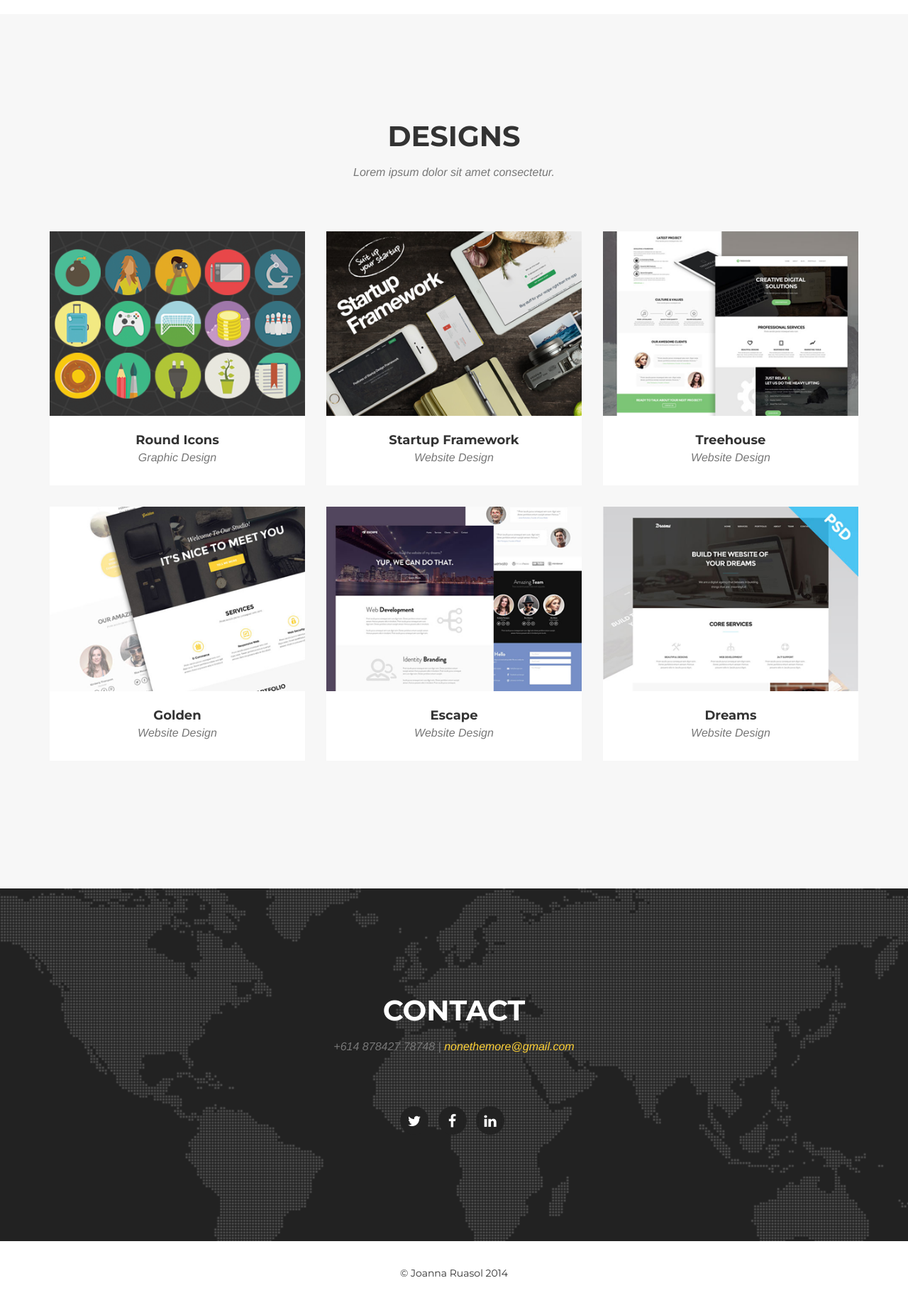
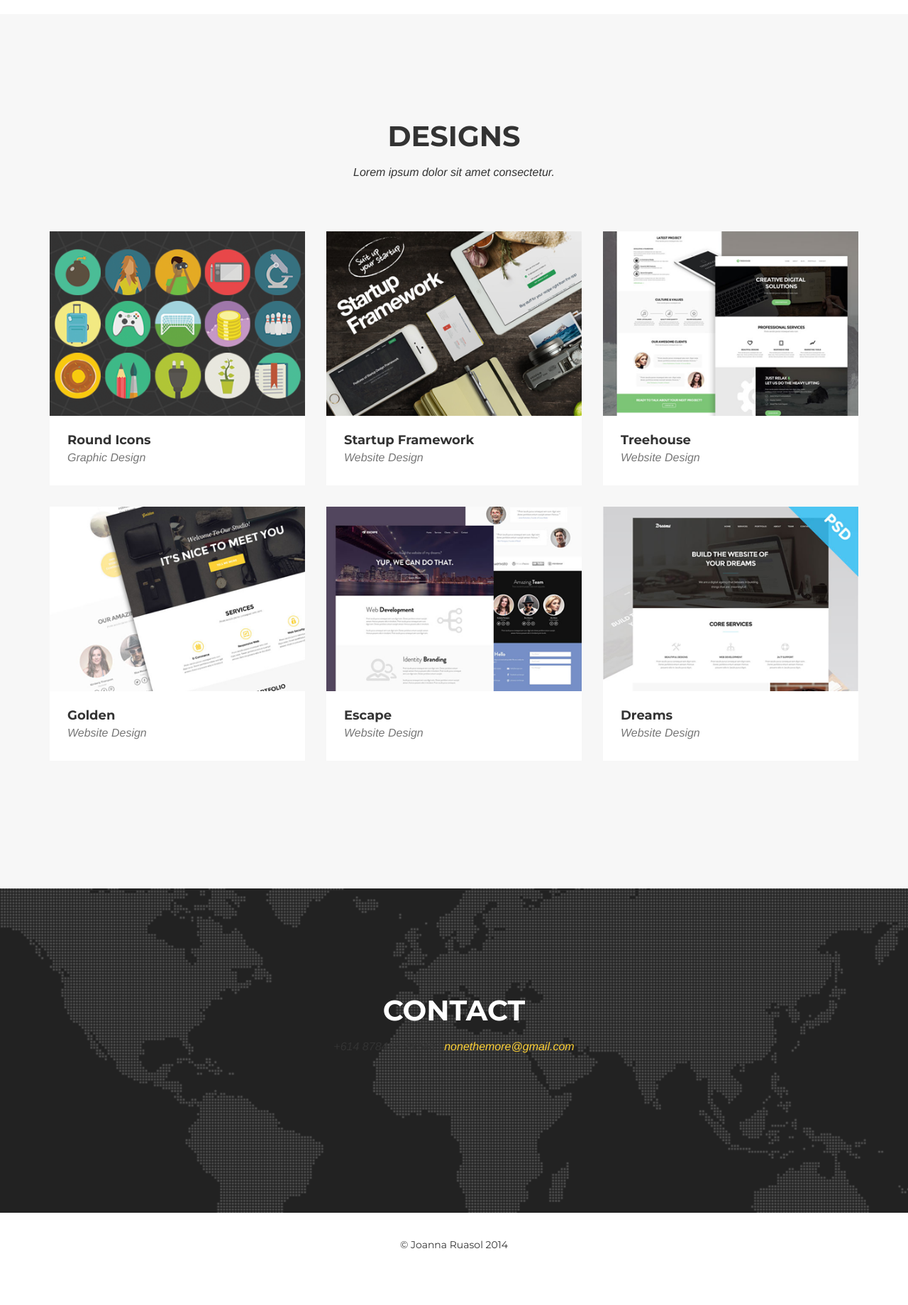
Before and after one commit to liberacreative/liberadesigns.github.io, a PHP site: page / in a window 1280 px wide. Shown: the part 1400-3239 px from the top of the page at 71% size. After the commit the page ends 3159 px from the top, so only its background shows below. Run offline with PHP 8.4, Linux system fonts and the light colour scheme; some libraries are stand-ins or nearby versions; some web fonts are replaced.

Commit message:
simplifying more

```diff
--- a/css/agency.css
+++ b/css/agency.css
@@ -11,6 +11,7 @@ body {
 
 .text-muted {
     color: #777;
+    text-align: left;
 }
 
 .text-primary {
@@ -401,7 +402,7 @@ section h3.section-subheading {
     margin: 0 auto;
     padding: 25px;
     max-width: 400px;
-    text-align: center;
+    text-align: left;
     background-color: #fff;
 }
 
@@ -773,7 +774,7 @@ ul.social-buttons li a:active {
     min-height: 100%;
     border: 0;
     border-radius: 0;
-    text-align: center;
+    text-align: left;
     background-clip: border-box;
     -webkit-box-shadow: none;
     box-shadow: none;
--- a/index.html
+++ b/index.html
@@ -88,7 +88,7 @@
             <div class="row">
                 <div class="col-lg-12 text-center">
                     <h2 class="section-heading">About</h2>
-                    <h3 class="section-subheading text-muted">Lorem ipsum dolor sit amet consectetur.</h3>
+                    <h3 class="section-subheading">Lorem ipsum dolor sit amet consectetur.</h3>
                 </div>
             </div>
             <div class="row text-center">
@@ -126,7 +126,7 @@
             <div class="row">
                 <div class="col-lg-12 text-center">
                     <h2 class="section-heading">Designs</h2>
-                    <h3 class="section-subheading text-muted">Lorem ipsum dolor sit amet consectetur.</h3>
+                    <h3 class="section-subheading">Lorem ipsum dolor sit amet consectetur.</h3>
                 </div>
             </div>
             <div class="row">
@@ -225,17 +225,9 @@
             <div class="row">
                 <div class="col-lg-12 text-center">
                     <h2 class="section-heading">Contact</h2>
-                    <h3 class="section-subheading text-muted">
+                    <h3 class="section-subheading">
                         +614 878427 78748 |
                         <a href="mailto:nonethemore@gmail.com">nonethemore@gmail.com</a></h3>
-                      <ul class="list-inline social-buttons">
-                        <li><a href="#"><i class="fa fa-twitter"></i></a>
-                        </li>
-                        <li><a href="#"><i class="fa fa-facebook"></i></a>
-                        </li>
-                        <li><a href="#"><i class="fa fa-linkedin"></i></a>
-                        </li>
-                      </ul>
                 </div>
             </div>
         </div>
@@ -244,15 +236,7 @@
     <footer>
         <div class="container">
             <div class="row">
-                <div class="col-md-4">
-
-                </div>
-                <div class="col-md-4">
-                    <span class="copyright">&copy; Joanna Ruasol 2014</span>
-                </div>
-                <div class="col-md-4">
-
-                </div>
+              <span class="copyright">&copy; Joanna Ruasol 2014</span>
             </div>
         </div>
     </footer>
```
Also changed, not shown: 1 other file.
